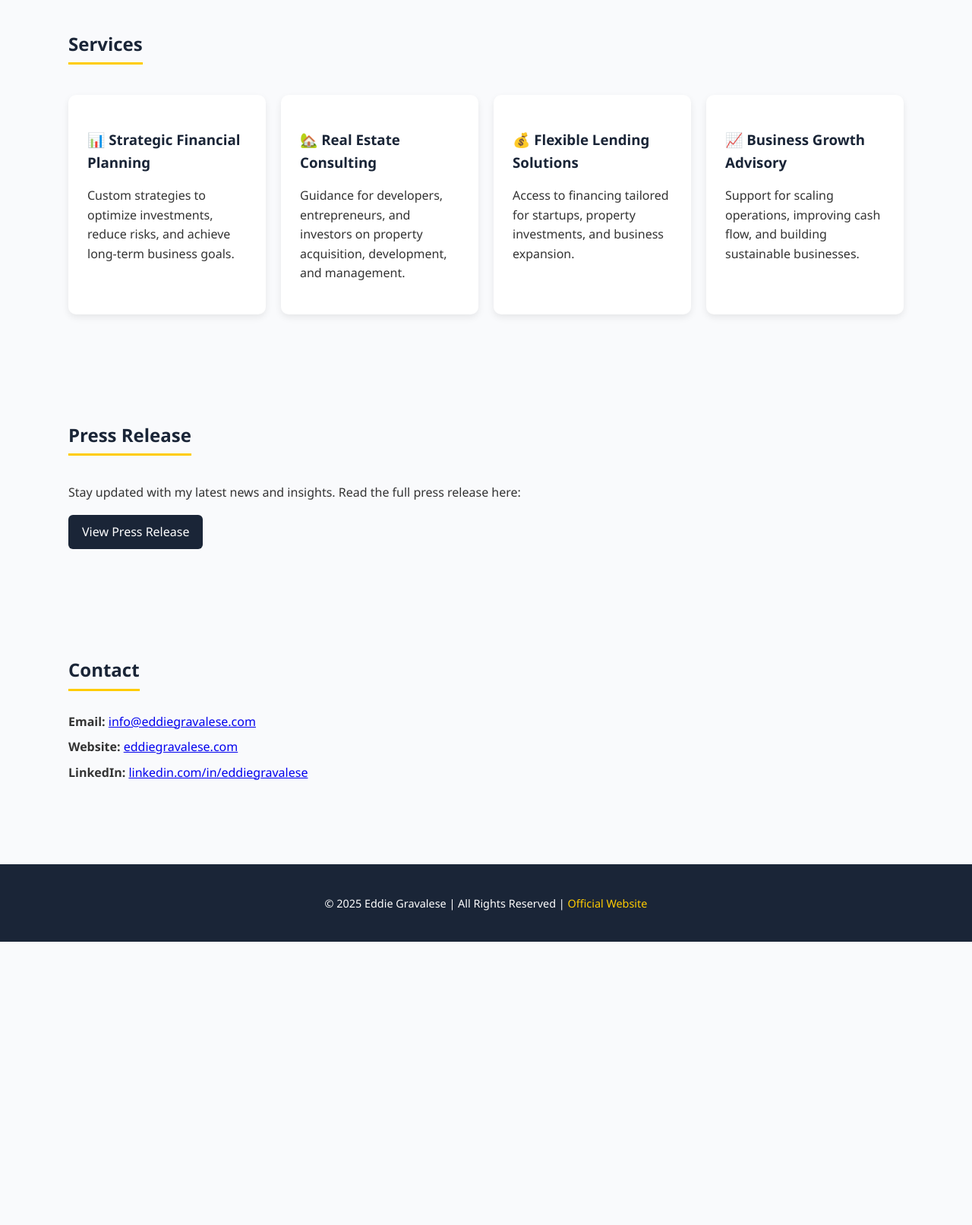
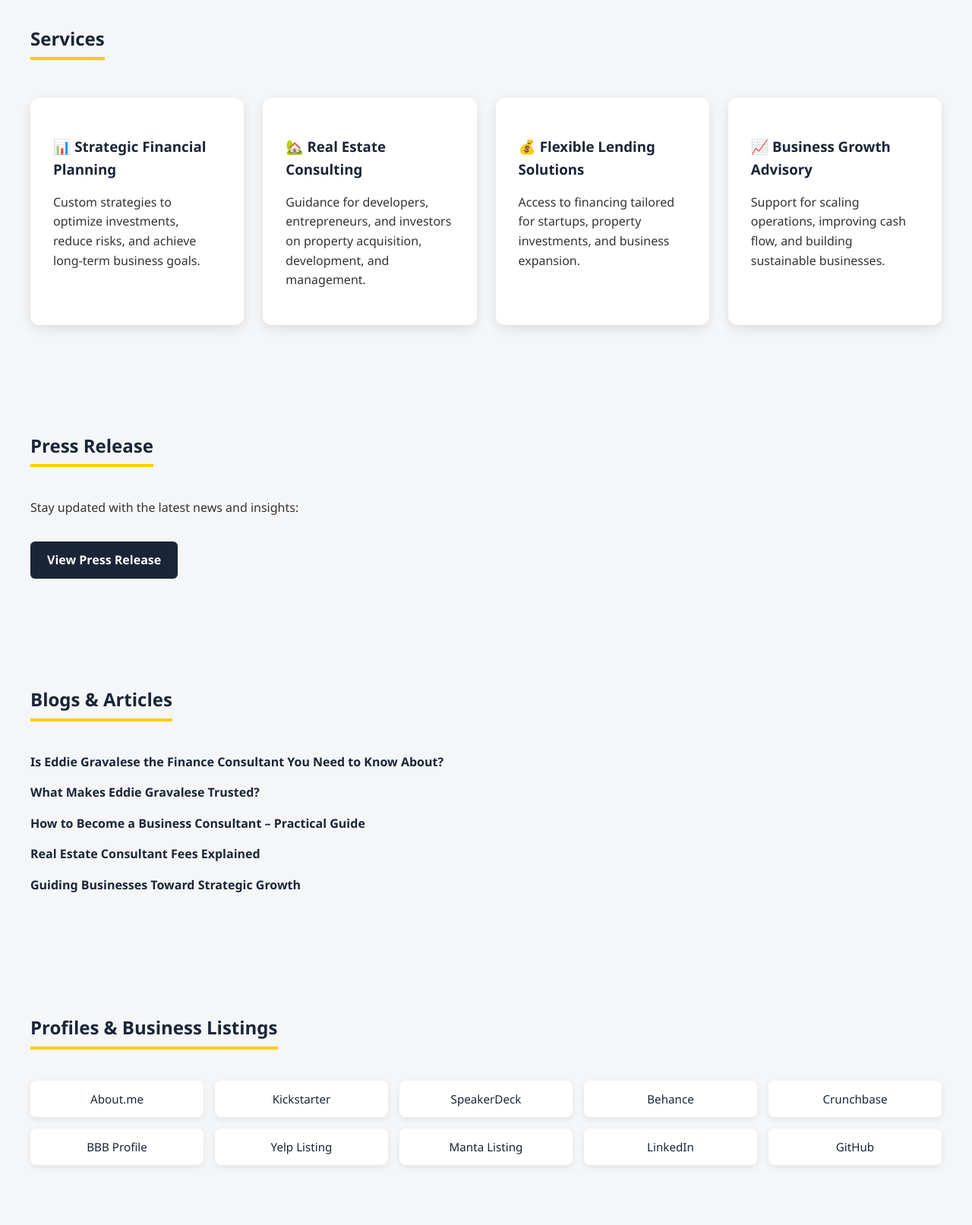
Before and after one commit to eddiegravalese/Eddie-Gravalese, a plain HTML site: page index.html in a window 1280 px wide. Shown: the part 480-2093 px from the top of the page at 76% size. Before the commit the page ends 1720 px from the top, so only its background shows below. Drawn offline with Linux system fonts and the light colour scheme.

Commit message:
Update index.html

```diff
--- a/index.html
+++ b/index.html
@@ -18,19 +18,24 @@
       font-family: 'Segoe UI', Tahoma, Geneva, Verdana, sans-serif;
       margin: 0;
       padding: 0;
-      background: #f9fafc;
+      background: #f4f6f8;
       color: #333;
       line-height: 1.6;
+    }
+
+    a {
+      text-decoration: none;
+      transition: all 0.3s ease;
     }
 
     /* Header */
     header {
       background: #1a2537;
-      color: white;
-      padding: 15px 30px;
+      color: #fff;
+      padding: 20px 40px;
       display: flex;
+      justify-content: space-between;
       align-items: center;
-      justify-content: space-between;
       flex-wrap: wrap;
     }
     .header-left {
@@ -38,24 +43,19 @@
       align-items: center;
     }
     header img {
-      height: 55px;
+      height: 60px;
       margin-right: 15px;
       border-radius: 8px;
     }
     header h1 {
+      font-size: 1.8rem;
+      font-weight: bold;
       margin: 0;
-      font-size: 1.6rem;
-      font-weight: bold;
-    }
-    nav {
-      margin-top: 10px;
     }
     nav a {
       color: white;
-      margin: 0 12px;
-      text-decoration: none;
-      font-weight: bold;
-      transition: color 0.3s;
+      margin-left: 20px;
+      font-weight: 600;
     }
     nav a:hover {
       color: #ffcc00;
@@ -64,18 +64,18 @@
     /* Sections */
     section {
       padding: 60px 20px;
-      max-width: 1100px;
+      max-width: 1200px;
       margin: auto;
     }
     section h2 {
       color: #1a2537;
-      margin-bottom: 20px;
-      border-bottom: 3px solid #ffcc00;
+      margin-bottom: 25px;
+      border-bottom: 4px solid #ffcc00;
       display: inline-block;
       padding-bottom: 5px;
     }
 
-    /* About Section */
+    /* About */
     #about p {
       font-size: 1.1rem;
     }
@@ -83,43 +83,84 @@
     /* Services */
     .services-grid {
       display: grid;
-      grid-template-columns: repeat(auto-fit, minmax(250px, 1fr));
-      gap: 20px;
-      margin-top: 20px;
+      grid-template-columns: repeat(auto-fit, minmax(260px, 1fr));
+      gap: 25px;
+      margin-top: 25px;
     }
     .service-card {
       background: #fff;
-      padding: 25px;
-      border-radius: 10px;
-      box-shadow: 0 4px 10px rgba(0,0,0,0.08);
-      transition: transform 0.3s;
+      padding: 30px;
+      border-radius: 12px;
+      box-shadow: 0 5px 15px rgba(0,0,0,0.1);
+      transition: transform 0.3s, box-shadow 0.3s;
     }
     .service-card:hover {
-      transform: translateY(-5px);
+      transform: translateY(-8px);
+      box-shadow: 0 8px 20px rgba(0,0,0,0.15);
     }
     .service-card h3 {
+      margin-bottom: 12px;
       color: #1a2537;
-      margin-bottom: 10px;
     }
 
     /* Press Release */
     #press a {
       display: inline-block;
-      padding: 10px 18px;
+      margin-top: 15px;
+      padding: 12px 22px;
       background: #1a2537;
-      color: white;
+      color: #fff;
       border-radius: 6px;
-      text-decoration: none;
-      transition: background 0.3s;
+      font-weight: 600;
     }
     #press a:hover {
       background: #ffcc00;
       color: #1a2537;
     }
 
+    /* Blogs */
+    #blogs ul {
+      list-style: none;
+      padding: 0;
+    }
+    #blogs li {
+      margin-bottom: 15px;
+    }
+    #blogs a {
+      color: #1a2537;
+      font-weight: 600;
+    }
+    #blogs a:hover {
+      color: #ffcc00;
+    }
+
+    /* Profiles & Listings */
+    #profiles ul {
+      list-style: none;
+      padding: 0;
+      display: grid;
+      grid-template-columns: repeat(auto-fit, minmax(220px, 1fr));
+      gap: 15px;
+    }
+    #profiles li a {
+      background: #fff;
+      display: block;
+      padding: 12px;
+      border-radius: 8px;
+      text-align: center;
+      box-shadow: 0 3px 10px rgba(0,0,0,0.08);
+      font-size: 0.95rem;
+      font-weight: 500;
+      color: #1a2537;
+    }
+    #profiles li a:hover {
+      background: #ffcc00;
+      color: #1a2537;
+    }
+
     /* Contact */
     #contact p {
-      margin: 8px 0;
+      margin: 10px 0;
     }
 
     /* Footer */
@@ -127,16 +168,11 @@
       background: #1a2537;
       color: white;
       text-align: center;
-      padding: 25px;
-      margin-top: 40px;
+      padding: 30px 20px;
       font-size: 0.9rem;
     }
     footer a {
       color: #ffcc00;
-      text-decoration: none;
-    }
-    footer a:hover {
-      text-decoration: underline;
     }
   </style>
 </head>
@@ -150,7 +186,9 @@
     <nav>
       <a href="#about">About</a>
       <a href="#services">Services</a>
-      <a href="#press">Press Release</a>
+      <a href="#press">Press</a>
+      <a href="#blogs">Blogs</a>
+      <a href="#profiles">Profiles</a>
       <a href="#contact">Contact</a>
     </nav>
   </header>
@@ -158,7 +196,7 @@
   <!-- About -->
   <section id="about">
     <h2>About Me</h2>
-    <p>I’m Eddie Gravalese, a finance and real estate expert with over 20 years of experience. As the founder of Edge Consultant, Gravalese Realty Inc., and GLM Gravalese Realty LLC, I help entrepreneurs, investors, and professionals achieve sustainable growth. My approach combines financial planning, real estate solutions, and strategic business consulting, all grounded in ethical practices and community development.</p>
+    <p>I’m Eddie Gravalese, a finance and real estate expert with 20+ years of experience. I help entrepreneurs, investors, and professionals achieve sustainable growth through ethical and community-driven strategies. Founder of Edge Consultant, Gravalese Realty Inc., and GLM Gravalese Realty LLC, I provide tailored financial planning, real estate solutions, and business advisory services.</p>
   </section>
 
   <!-- Services -->
@@ -187,8 +225,37 @@
   <!-- Press Release -->
   <section id="press">
     <h2>Press Release</h2>
-    <p>Stay updated with my latest news and insights. Read the full press release here:</p>
+    <p>Stay updated with the latest news and insights:</p>
     <a href="https://github.com/eddiegravalese/Eddie-Gravalese/releases/tag/v1.0.0" target="_blank">View Press Release</a>
+  </section>
+
+  <!-- Blogs & Articles -->
+  <section id="blogs">
+    <h2>Blogs & Articles</h2>
+    <ul>
+      <li><a href="https://eddiegravalese.wordpress.com/2025/06/20/is-eddie-gravalese-the-finance-consultant-you-need-to-know-about/" target="_blank">Is Eddie Gravalese the Finance Consultant You Need to Know About?</a></li>
+      <li><a href="https://eddiegravalesee.blogspot.com/2025/06/what-makes-eddie-gravalese-trusted.html" target="_blank">What Makes Eddie Gravalese Trusted?</a></li>
+      <li><a href="https://vocal.media/journal/how-to-become-a-business-consultant-a-practical-guide-inspired-by-eddie-gravalese" target="_blank">How to Become a Business Consultant – Practical Guide</a></li>
+      <li><a href="https://medium.com/@eddiegravalesee/how-much-do-real-estate-consultants-charge-insights-from-eddie-gravalese-31411c6dc8d8" target="_blank">Real Estate Consultant Fees Explained</a></li>
+      <li><a href="https://techbullion.com/eddie-gravalese-guiding-businesses-toward-strategic-growth/" target="_blank">Guiding Businesses Toward Strategic Growth</a></li>
+    </ul>
+  </section>
+
+  <!-- Profiles & Listings -->
+  <section id="profiles">
+    <h2>Profiles & Business Listings</h2>
+    <ul>
+      <li><a href="https://about.me/eddiegravalese" target="_blank">About.me</a></li>
+      <li><a href="https://www.kickstarter.com/profile/eddiegravalese/about" target="_blank">Kickstarter</a></li>
+      <li><a href="https://speakerdeck.com/eddiegravalese" target="_blank">SpeakerDeck</a></li>
+      <li><a href="https://www.behance.net/eddiegravalese/" target="_blank">Behance</a></li>
+      <li><a href="https://www.crunchbase.com/person/eddie-gravelese-fc2b" target="_blank">Crunchbase</a></li>
+      <li><a href="https://www.bbb.org/us/ma/lynnfield/profile/real-estate-consultant/eddie-gravalese-0021-568455" target="_blank">BBB Profile</a></li>
+      <li><a href="https://www.yelp.com/biz/edge-consultant-lynnfield" target="_blank">Yelp Listing</a></li>
+      <li><a href="https://www.manta.com/c/m1x258y/eddie-gravalese" target="_blank">Manta Listing</a></li>
+      <li><a href="https://www.linkedin.com/in/eddiegravalese" target="_blank">LinkedIn</a></li>
+      <li><a href="https://github.com/eddiegravalese" target="_blank">GitHub</a></li>
+    </ul>
   </section>
 
   <!-- Contact -->
```
